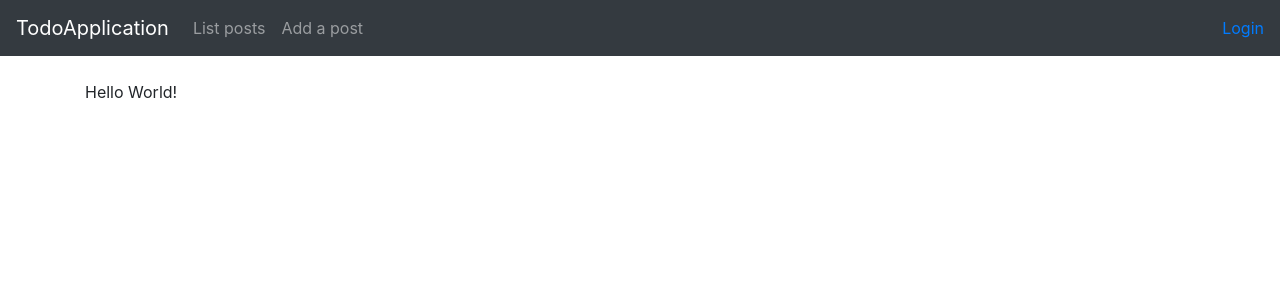
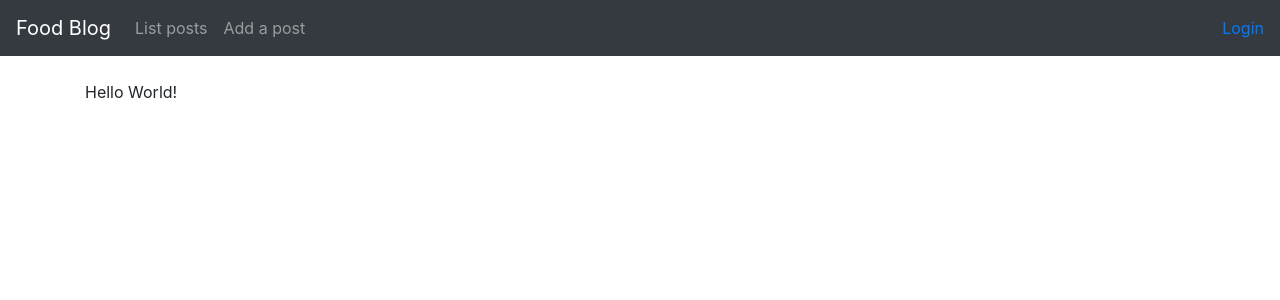
Before and after one commit to hupijekku/tsoha, a Flask app: page / in a window 1280 px wide. Shown: the top 300 px of the page. Run offline with Flask 2, Linux system fonts and the light colour scheme; some libraries are stand-ins or nearby versions.

Commit message:
Changed navbar title

```diff
--- a/application/templates/layout.html
+++ b/application/templates/layout.html
@@ -9,7 +9,7 @@
 
     <body>
         <nav class="navbar navbar-expand-md navbar-dark bg-dark mb-4">
-            <a class="navbar-brand" href="#">TodoApplication</a>
+            <a class="navbar-brand" href="#">Food Blog</a>
             <button class="navbar-toggler" type="button" data-toggle="collapse" data-target="#navbarCollapse" aria-controls="navbarCollapse" aria-expanded="false" aria-label="Toggle navigation">
                 <span class="navbar-toggler-icon"></span>
             </button>
```
